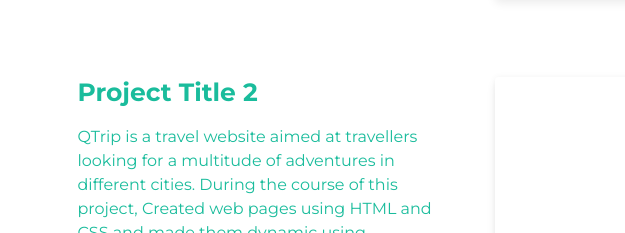
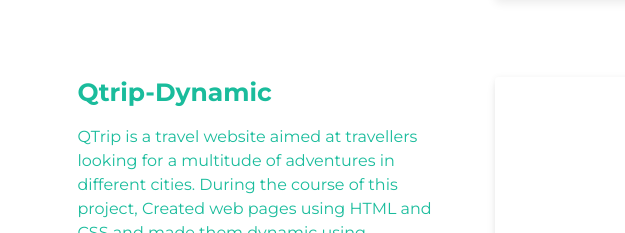
Before and after one commit to SomeshPundir/portfolio, a website built with Parcel: page src/index.html in a window 1280 px wide. Shown: the part 2247-2480 px from the top of the page, 0-625 px from the left. Built offline with nearby package versions, Linux system fonts and the light colour scheme; grey boxes are pictures that could not be loaded.

Commit message:
Update index.html
added project name missing .

```diff
--- a/src/index.html
+++ b/src/index.html
@@ -208,7 +208,7 @@
           <div class="row">
             <div class="col-lg-4 col-sm-12">
               <div class="project-wrapper__text load-hidden">
-                <h3 class="project-wrapper__text-title">Project Title 2</h3>
+                <h3 class="project-wrapper__text-title">Qtrip-Dynamic</h3>
                 <div>
                   <p class="mb-4">
                     QTrip is a travel website aimed at travellers looking for a multitude of adventures in different cities.
```
